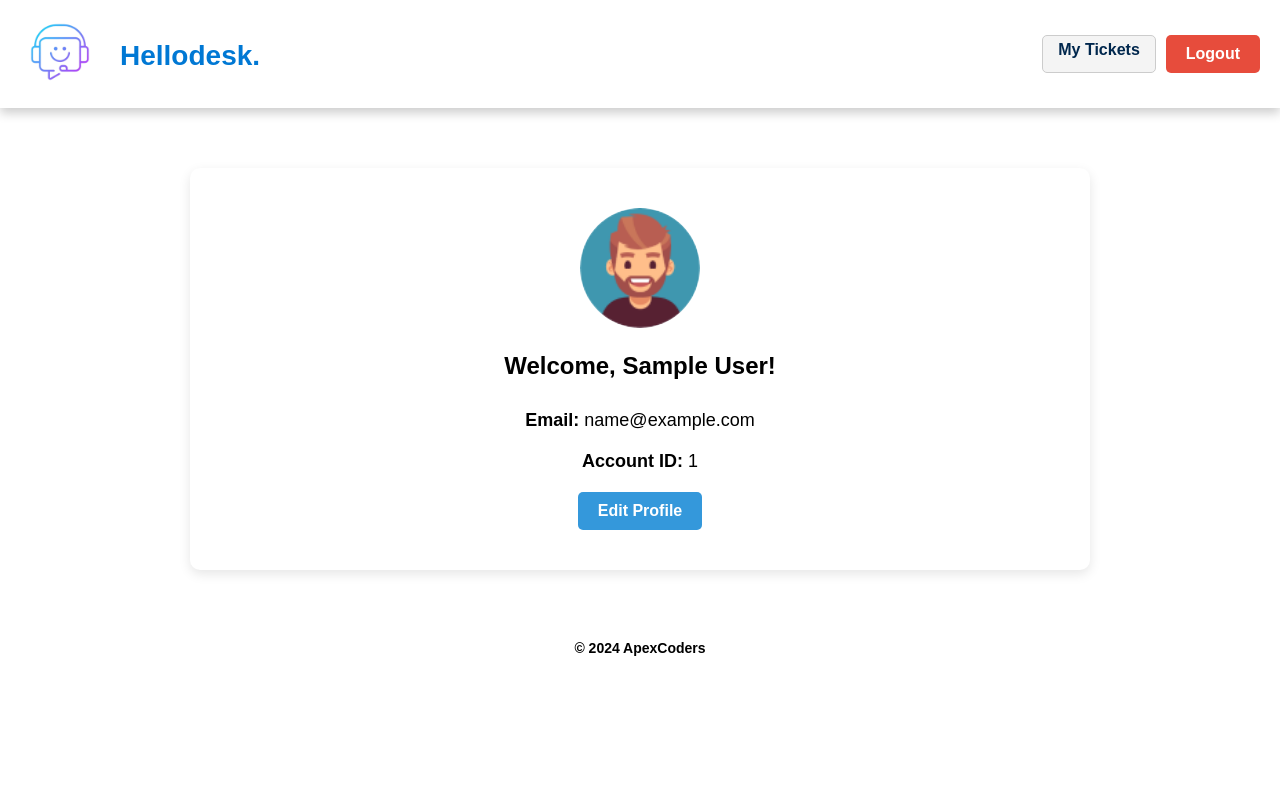
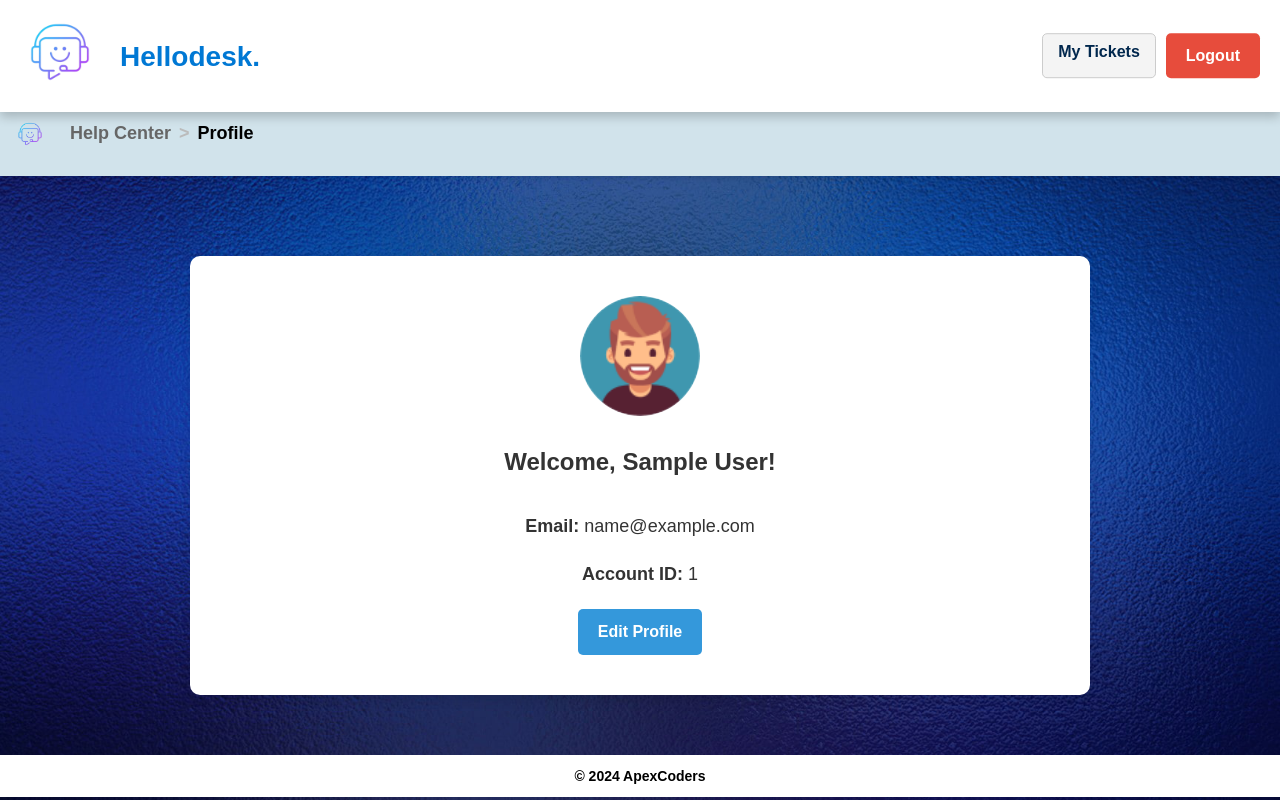
Before and after one commit to Charith-01/Company-Help-Desk, a PHP site: page /profile.php in a window 1280 px wide. Run offline with PHP 8.4, Linux system fonts and the light colour scheme; the visitor is signed in with stand-in values (Sample User, id 1).

Commit message:
change profile header
change profile header

```diff
--- a/CSS/profile.css
+++ b/CSS/profile.css
@@ -6,17 +6,22 @@
   font-family: 'Arial', sans-serif;
 }
 
-/* Body */
-/* body {
-  background-color: #f4f4f4;
-  color: #00274d;
+body {
+  background-color: #f4f6f8;
+  color: #333;
   line-height: 1.6;
-} */
+  background-image: url('../Images/background.png'); /* Path to your background image */
+  background-size: cover;
+  background-position: center;
+  background-repeat: no-repeat;
+  background-attachment: fixed;
+
+
+}
 
 
 /* Profile Section */
 .profile-section {
-  background-color: white;
   padding: 60px 20px;
 }
 
--- a/profile.php
+++ b/profile.php
@@ -25,6 +25,17 @@
 </head>
 <body>
 
+    <div class="breadcrumb-container">
+        <nav class="breadcrumb">
+            <a href="./home.php" class="breadcrumb-logo">
+                <img src="./Images/logo.png" alt="Help Desk Logo" class="logo">
+            </a>
+            <a href="./home.php" class="breadcrumb-link">Help Center</a>
+            <span class="breadcrumb-separator">></span>
+            <a href="./profile.php" class="breadcrumb-link active">Profile</a>
+        </nav>
+    </div>
+
     <!-- Profile Section -->
     <section class="profile-section">
         <div class="profile-container">
```
